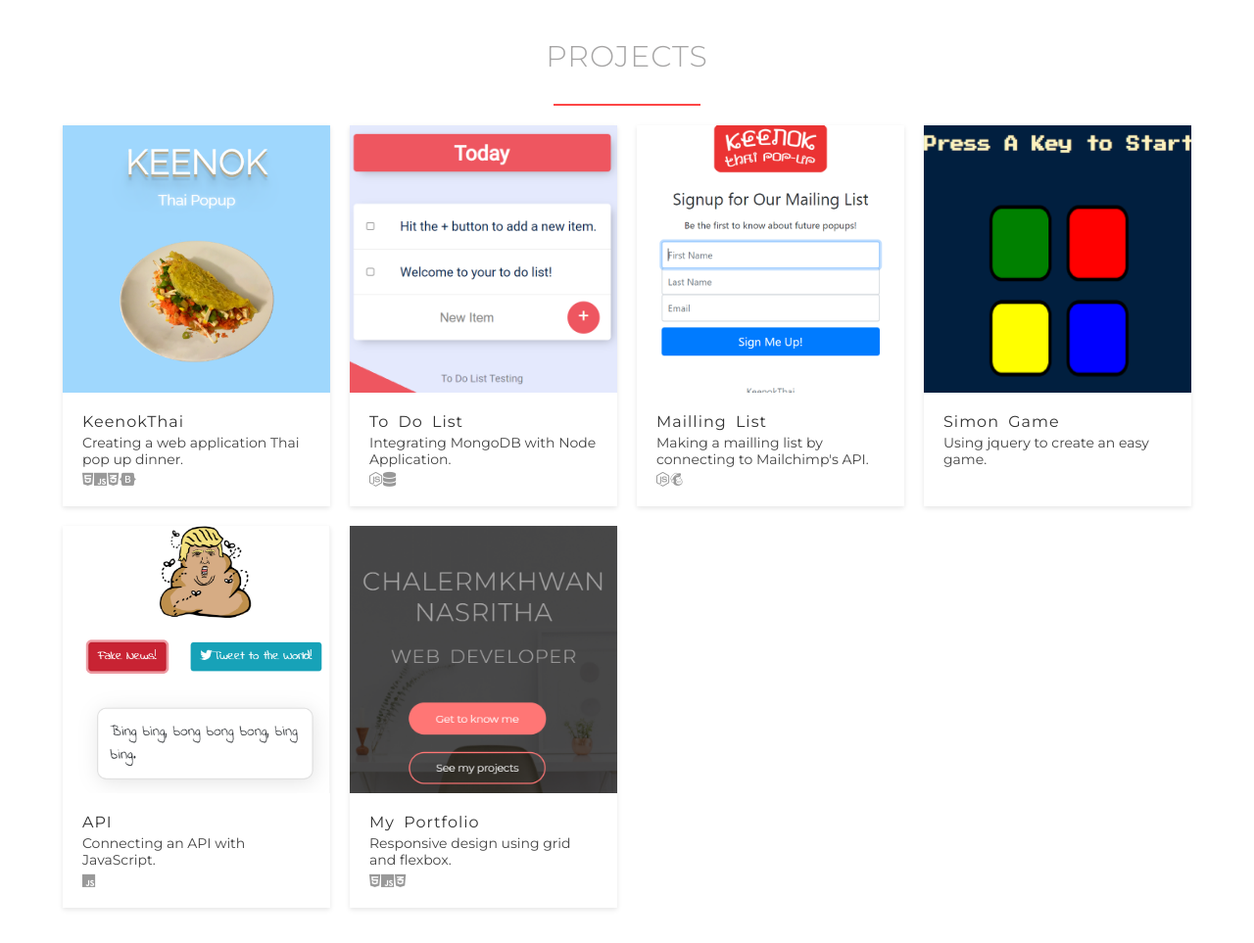
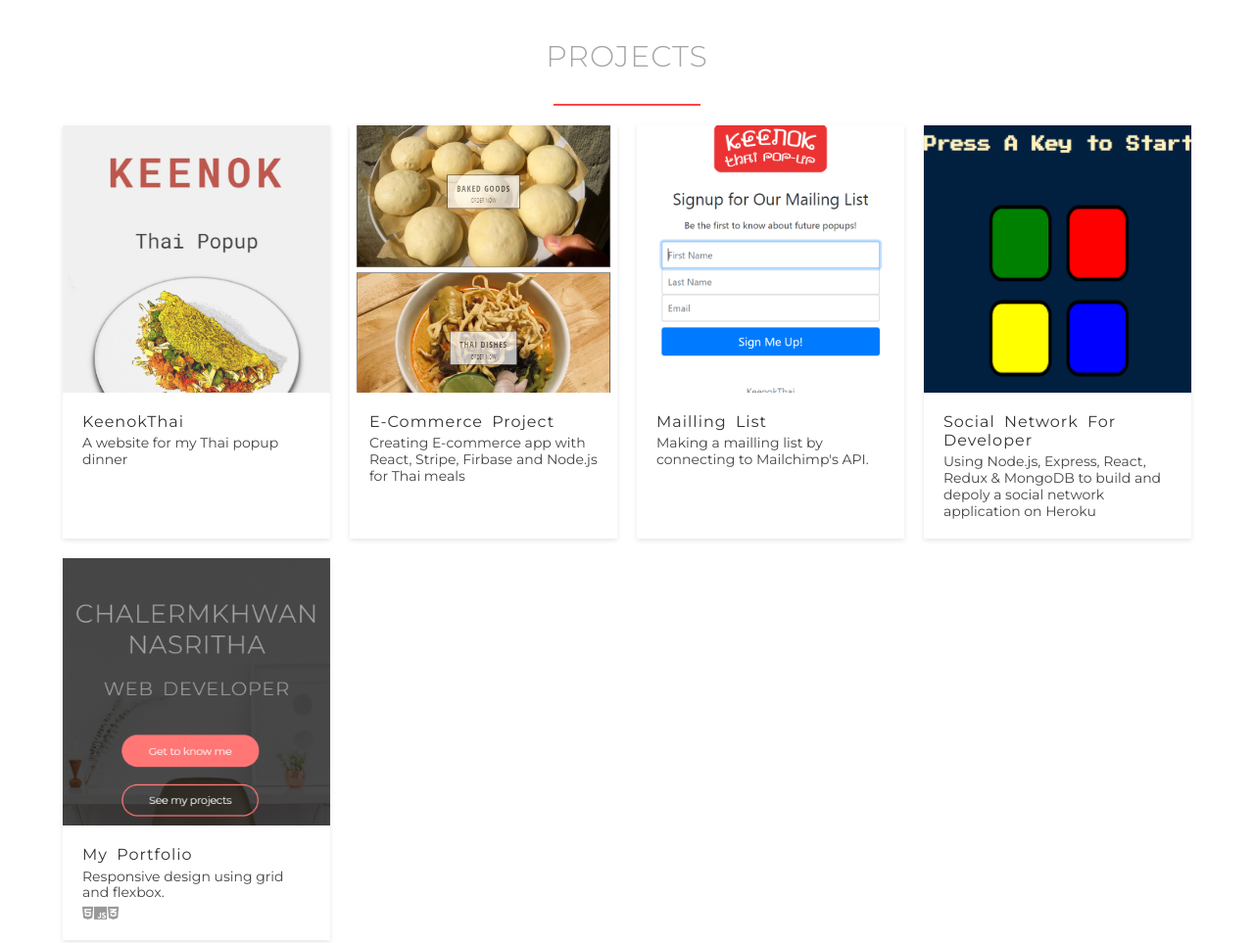
Before and after one commit to Boteboatbota/Boteboatbota.github.io, a plain HTML site: page index.html in a window 1280 px wide. Shown: the part 1520-2483 px from the top of the page at 98% size. Drawn offline with nearby package versions, Linux system fonts and the light colour scheme.

Commit message:
update projects

```diff
--- a/index.html
+++ b/index.html
@@ -105,24 +105,25 @@
 
         <!-- grid item, containing a card -->
         <div class="item-1">
-            <a href="https://shielded-ravine-94832.herokuapp.com" target="_blank" class="card">
-                <div class="thumb" style="background-image: url(/resources/img/keenokPj2.png);"></div>
+            <a href="http://keenokthai.com/" target="_blank" class="card">
+                <div class="thumb" style="background-image: url(/resources/img/keenok3.png);"></div>
                 <article>
                   <h1>KeenokThai</h1>
-                  <p>Creating a web application Thai pop up dinner.</p>
-                  <span><i class="fab fa-html5"></i><i class="fab fa-js"></i><i class="fab fa-css3-alt"></i><i class="fab fa-bootstrap"></i></span>
+                  <p>A website for my Thai popup dinner</p>
+
                 </article>
               </a>
         </div>
 
             <!-- grid item, containing a card -->
             <div class="item-2">
-                <a href="https://secret-anchorage-79305.herokuapp.com" target="_blank" class="card">
-                    <div class="thumb" style="background-image: url(/resources/img/ToDo2.png);"></div>
+                <a href="https://keenok-togo-app.herokuapp.com/" target="_blank" class="card">
+                    <div class="thumb" style="background-image: url(/resources/img/keenokTogo.png);"></div>
                     <article>
-                      <h1>To Do List</h1>
-                      <p>Integrating MongoDB with Node Application.</p>
-                      <span><i class="fab fa-node-js"></i><i class="fas fa-database"></i></span>
+                      <h1>E-commerce Project</h1>
+                      <p> Creating E-commerce app with React, Stripe, Firbase and Node.js
+                for Thai meals</p>
+
                     </article>
                   </a>
             </div>
@@ -134,23 +135,24 @@
                 <article>
                   <h1>Mailling List</h1>
                   <p>Making a mailling list by connecting to Mailchimp's API.</p>
-                  <span><i class="fab fa-node-js"></i><i class="fab fa-mailchimp"></i></span>
+
                 </article>
               </a>
             </div>
 
             <div class="item-4">
-              <a href="https://fast-headland-64597.herokuapp.com" target="_blank" class="card">
+              <a href="#" target="_blank" class="card">
                 <div class="thumb" style="background-image: url(/resources/img/simon.png);"></div>
                 <article>
-                  <h1>Simon Game</h1>
-                  <p>Using jquery to create an easy game.</p>
+                  <h1>Social Network for Developer</h1>
+                  <p> Using Node.js, Express, React, Redux & MongoDB to build and
+                depoly a social network application on Heroku</p>
 
                 </article>
               </a>
             </div>
 
-            <div class="item-5">
+<!--             <div class="item-5">
               <a href="https://mysterious-river-93872.herokuapp.com" target="_blank" class="card">
                 <div class="thumb" style="background-image: url(/resources/img/t2.png);"></div>
                 <article>
@@ -159,7 +161,7 @@
                   <span><i class="fab fa-js"></i></span>
                 </article>
               </a>
-            </div>
+            </div> -->
 
             <div class="item-6">
               <a href="http://www.chalermkhwan.com" target="_blank" class="card">
```
